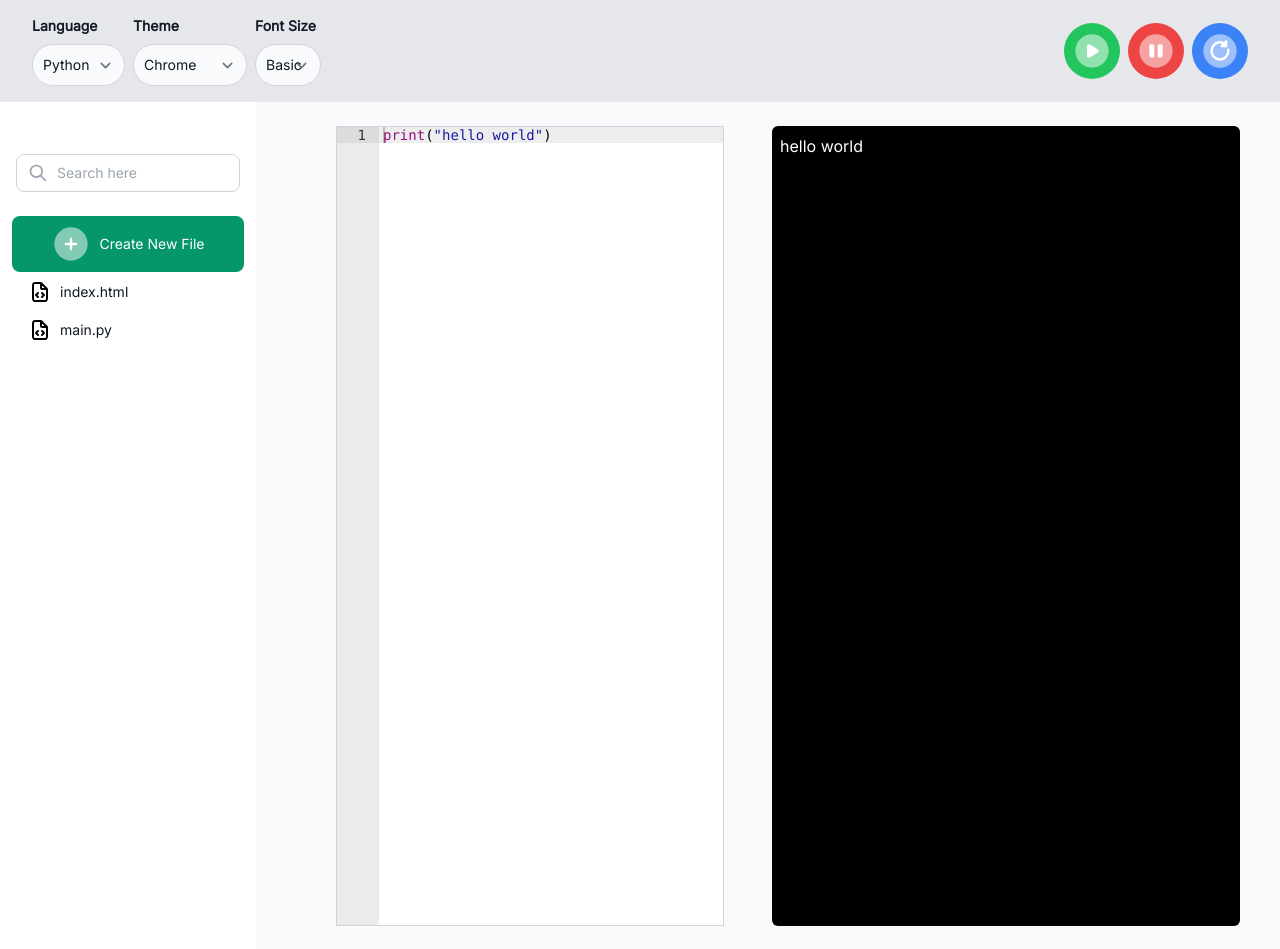
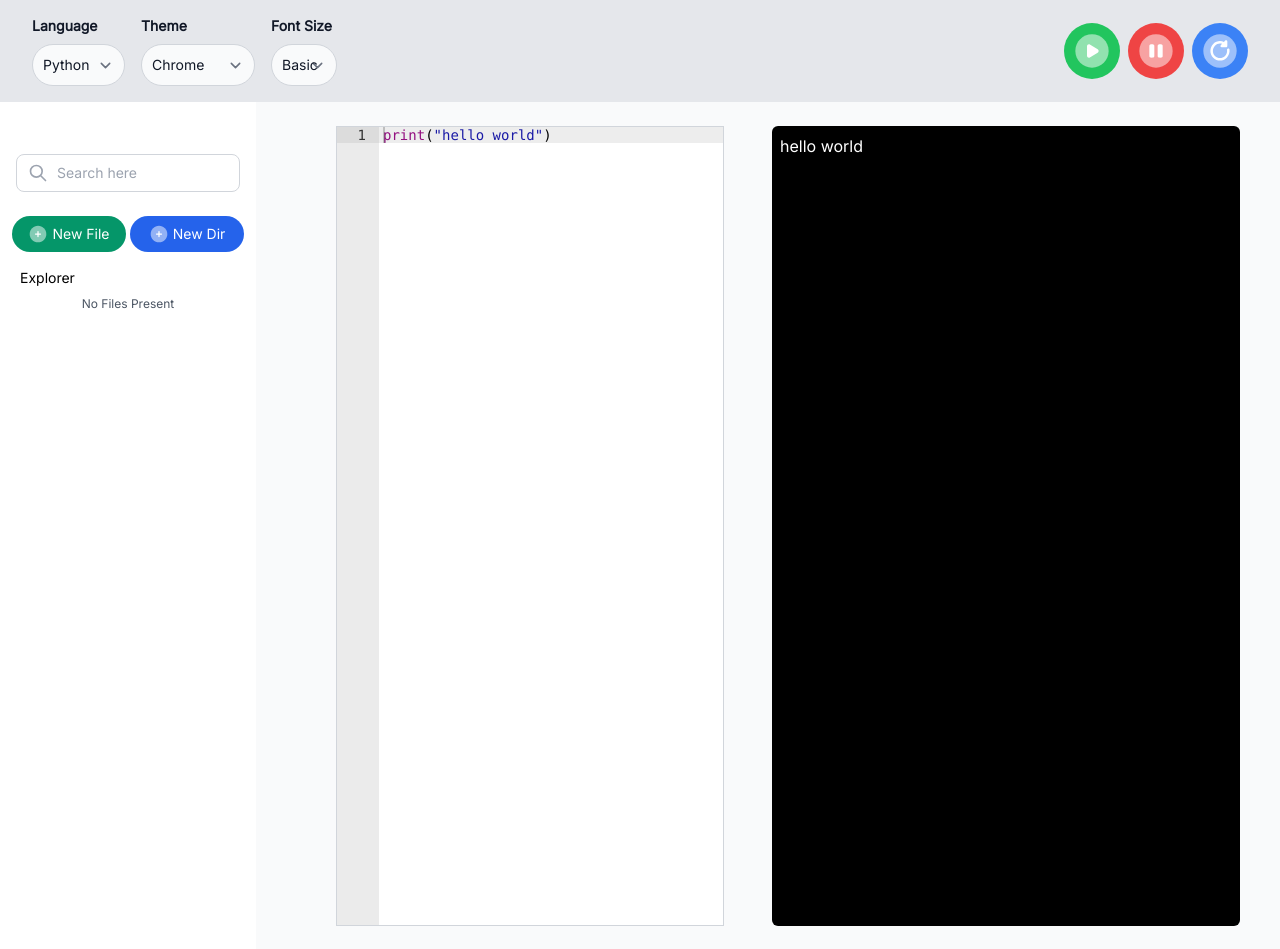
Before and after one commit to abhishekc-bhs/AardvarkIDX, a Django app: page / in a window 1280 px wide. Shown: the part 134-1083 px from the top of the page. Run offline with Django 4.2, Linux system fonts and the light colour scheme; some libraries are stand-ins or nearby versions.

Commit message:
add file and directory UI with modals

```diff
--- a/core/templates/core/index.html
+++ b/core/templates/core/index.html
@@ -2,7 +2,7 @@
 {% block content %}
 
 <div class="inline-flex justify-between items-center py-4 px-8 bg-gray-200 w-full gap-2">
-    <div class="inline-flex gap-2">
+    <div class="inline-flex gap-4">
         <div>
             <label for="Language" class="block mb-2 text-sm font-bold text-gray-900">Language</label>
             <select id="Language"
@@ -119,13 +119,15 @@
                 </div>
                 <div class="flex flex-col flex-1 px-3 mt-6">
                     <div class="space-y-4">
-                        <nav class="flex-1 space-y-1">
-                            <a href="#" title=""
-                                class="inline-flex justify-center align-center gap-2 w-full items-center px-4 py-2 text-sm font-medium text-white transition-all duration-200 bg-emerald-600 rounded-lg group">
-                                <svg viewBox="0 0 24 24" class="h-10 w-10 text-white" fill="none"
+                        <nav class="flex-1 space-y-0">
+                            <div class="flex justify-between align-center mx-auto items-center gap-1">
+                                <button data-modal-target="newFileModal" data-modal-toggle="newFileModal"
+                                    class="inline-flex justify-center align-center gap-1 w-full items-center px-2 py-2 text-sm font-medium text-white transition-all duration-200 bg-emerald-600 rounded-full group">
+                                    <svg viewBox="0 0 24 24" class="h-5 w-5 text-white" fill="none"
                                         xmlns="http://www.w3.org/2000/svg">
                                         <g id="SVGRepo_bgCarrier" stroke-width="0"></g>
-                                    <g id="SVGRepo_tracerCarrier" stroke-linecap="round" stroke-linejoin="round"></g>
+                                        <g id="SVGRepo_tracerCarrier" stroke-linecap="round" stroke-linejoin="round">
+                                        </g>
                                         <g id="SVGRepo_iconCarrier">
                                             <path opacity="0.5"
                                                 d="M22 12C22 17.5228 17.5228 22 12 22C6.47715 22 2 17.5228 2 12C2 6.47715 6.47715 2 12 2C17.5228 2 22 6.47715 22 12Z"
@@ -135,9 +137,33 @@
                                                 fill="#FFFFFF"></path>
                                         </g>
                                     </svg>
-                                Create New File
-                            </a>
+                                    New File
+                                </button>
+                                <button data-modal-target="newDirModal" data-modal-toggle="newDirModal"
+                                    class="inline-flex justify-center align-center gap-1 w-full items-center px-2 py-2 text-sm font-medium text-white transition-all duration-200 bg-blue-600 rounded-full group">
+                                    <svg viewBox="0 0 24 24" class="h-5 w-5 text-white" fill="none"
+                                        xmlns="http://www.w3.org/2000/svg">
+                                        <g id="SVGRepo_bgCarrier" stroke-width="0"></g>
+                                        <g id="SVGRepo_tracerCarrier" stroke-linecap="round" stroke-linejoin="round">
+                                        </g>
+                                        <g id="SVGRepo_iconCarrier">
+                                            <path opacity="0.5"
+                                                d="M22 12C22 17.5228 17.5228 22 12 22C6.47715 22 2 17.5228 2 12C2 6.47715 6.47715 2 12 2C17.5228 2 22 6.47715 22 12Z"
+                                                fill="#FFFFFF"></path>
+                                            <path
+                                                d="M12.75 9C12.75 8.58579 12.4142 8.25 12 8.25C11.5858 8.25 11.25 8.58579 11.25 9L11.25 11.25H9C8.58579 11.25 8.25 11.5858 8.25 12C8.25 12.4142 8.58579 12.75 9 12.75H11.25V15C11.25 15.4142 11.5858 15.75 12 15.75C12.4142 15.75 12.75 15.4142 12.75 15L12.75 12.75H15C15.4142 12.75 15.75 12.4142 15.75 12C15.75 11.5858 15.4142 11.25 15 11.25H12.75V9Z"
+                                                fill="#FFFFFF"></path>
+                                        </g>
+                                    </svg>
+                                    New Dir
+                                </button>
+                            </div>
 
+                            <div>
+                                <h2 class="px-2 text-black text-sm mt-4 mb-2">Explorer</h2>
+                            </div>
+                            {% if files %}
+                                {% for files in dir %}
                                     <a href="#"
                                         class="inline-flex items-center gap-2 w-full px-4 py-1 text-sm font-medium transition-all duration-200 text-gray-900 hover:text-black rounded-lg hover:bg-gray-200 group">
                                         <svg class="h-6 w-6 text-white" viewBox="0 0 24 24" fill="none"
@@ -153,22 +179,13 @@
                                         </svg>
                                         index.html
                                     </a>
-                            <a href="#"
-                                class="inline-flex items-center gap-2 w-full px-4 py-1 text-sm font-medium transition-all duration-200 text-gray-900 hover:text-black rounded-lg hover:bg-gray-200 group">
-                                <svg class="h-6 w-6 text-white" viewBox="0 0 24 24" fill="none"
-                                    xmlns="http://www.w3.org/2000/svg">
-                                    <g id="SVGRepo_bgCarrier" stroke-width="0"></g>
-                                    <g id="SVGRepo_tracerCarrier" stroke-linecap="round" stroke-linejoin="round"></g>
-                                    <g id="SVGRepo_iconCarrier">
-                                        <path
-                                            d="M10 17L8 15L10 13M14 13L16 15L14 17M13 3H8.2C7.0799 3 6.51984 3 6.09202 3.21799C5.71569 3.40973 5.40973 3.71569 5.21799 4.09202C5 4.51984 5 5.0799 5 6.2V17.8C5 18.9201 5 19.4802 5.21799 19.908C5.40973 20.2843 5.71569 20.5903 6.09202 20.782C6.51984 21 7.0799 21 8.2 21H15.8C16.9201 21 17.4802 21 17.908 20.782C18.2843 20.5903 18.5903 20.2843 18.782 19.908C19 19.4802 19 18.9201 19 17.8V9M13 3L19 9M13 3V8C13 8.55228 13.4477 9 14 9H19"
-                                            stroke="#000000" stroke-width="2" stroke-linecap="round"
-                                            stroke-linejoin="round"></path>
-                                    </g>
-                                </svg>
-                                main.py
-                            </a>
+                                {% endfor %}
+                            {% else %}
+                                <p class="text-black text-xs text-center text-gray-600 my-4">No Files Present</p>
+                            {% endif %}
+
                         </nav>
+
                     </div>
                 </div>
             </div>
@@ -190,6 +207,65 @@
         </div>
     </div>
 
+    <!-- Main modal -->
+    <div id="newFileModal" tabindex="-1" aria-hidden="true"
+        class="fixed top-0 left-0 right-0 z-50 hidden w-full p-4 overflow-x-hidden overflow-y-auto md:inset-0 h-[calc(100%-1rem)] max-h-full">
+        <div class="relative w-full max-w-2xl max-h-full">
+            <!-- Modal content -->
+            <div class="relative bg-white rounded-lg shadow">
+                <div class="p-6 space-y-2">
+                    <form action="">
+                        <div>
+                            <label for="first_name"
+                                class="block mb-2 text-sm font-medium text-gray-900 dark:text-white">File Name</label>
+                            <input type="text" id="file_name"
+                                class="bg-gray-50 border border-gray-300 text-gray-900 text-sm rounded-lg focus:ring-blue-500 focus:border-blue-500 block w-full p-2.5"
+                                placeholder="index.html" required>
+                        </div>
+                    </form>
+                </div>
+                <!-- Modal footer -->
+                <div class="flex items-center p-6 space-x-2 rounded-b">
+                    <button data-modal-hide="newFileModal" type="button"
+                        class="text-white bg-blue-700 hover:bg-blue-800  font-medium rounded-full text-sm px-5 py-2.5 text-center ">
+                        Add</button>
+                    <button data-modal-hide="newFileModal" type="button"
+                        class="text-gray-500 bg-white hover:bg-gray-100  rounded-full border border-gray-200 text-sm font-medium px-5 py-2.5 hover:text-gray-900 focus:z-10 ">Close</button>
+                </div>
+            </div>
+        </div>
+    </div>
+
+    <!-- Main modal -->
+    <div id="newDirModal" tabindex="-1" aria-hidden="true"
+        class="fixed top-0 left-0 right-0 z-50 hidden w-full p-4 overflow-x-hidden overflow-y-auto md:inset-0 h-[calc(100%-1rem)] max-h-full">
+        <div class="relative w-full max-w-2xl max-h-full">
+            <!-- Modal content -->
+            <div class="relative bg-white rounded-lg shadow">
+                <div class="p-6 space-y-2">
+                    <form action="">
+                        <div>
+                            <label for="first_name"
+                                class="block mb-2 text-sm font-medium text-gray-900 dark:text-white">Directory
+                                Name</label>
+                            <input type="text" id="file_name"
+                                class="bg-gray-50 border border-gray-300 text-gray-900 text-sm rounded-lg focus:ring-blue-500 focus:border-blue-500 block w-full p-2.5"
+                                placeholder="core" required>
+                        </div>
+                    </form>
+                </div>
+                <!-- Modal footer -->
+                <div class="flex items-center p-6 space-x-2 rounded-b">
+                    <button data-modal-hide="newDirModal" type="button"
+                        class="text-white bg-blue-700 hover:bg-blue-800  font-medium rounded-full text-sm px-5 py-2.5 text-center ">
+                        Add</button>
+                    <button data-modal-hide="newDirModal" type="button"
+                        class="text-gray-500 bg-white hover:bg-gray-100  rounded-full border border-gray-200 text-sm font-medium px-5 py-2.5 hover:text-gray-900 focus:z-10 ">Close</button>
+                </div>
+            </div>
+        </div>
+    </div>
+
 </main>
 
 
```
Lines whose indentation alone changed are shown as unchanged.
